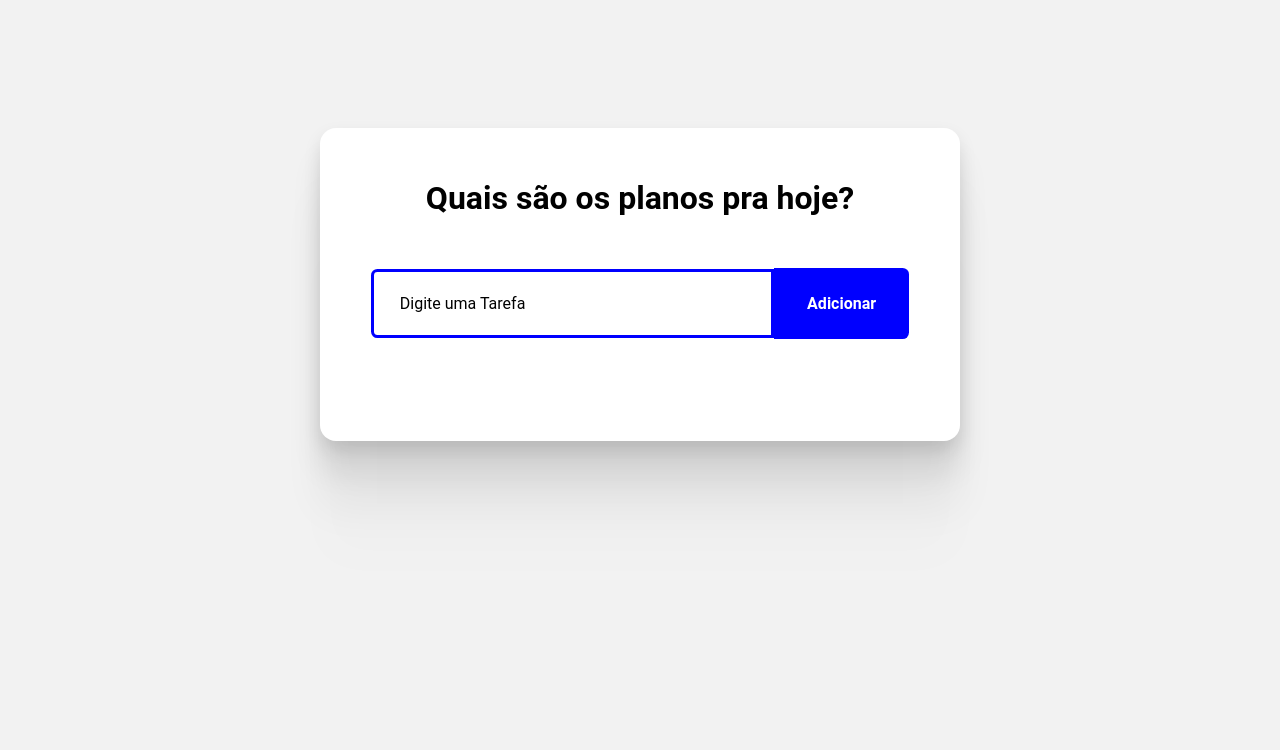
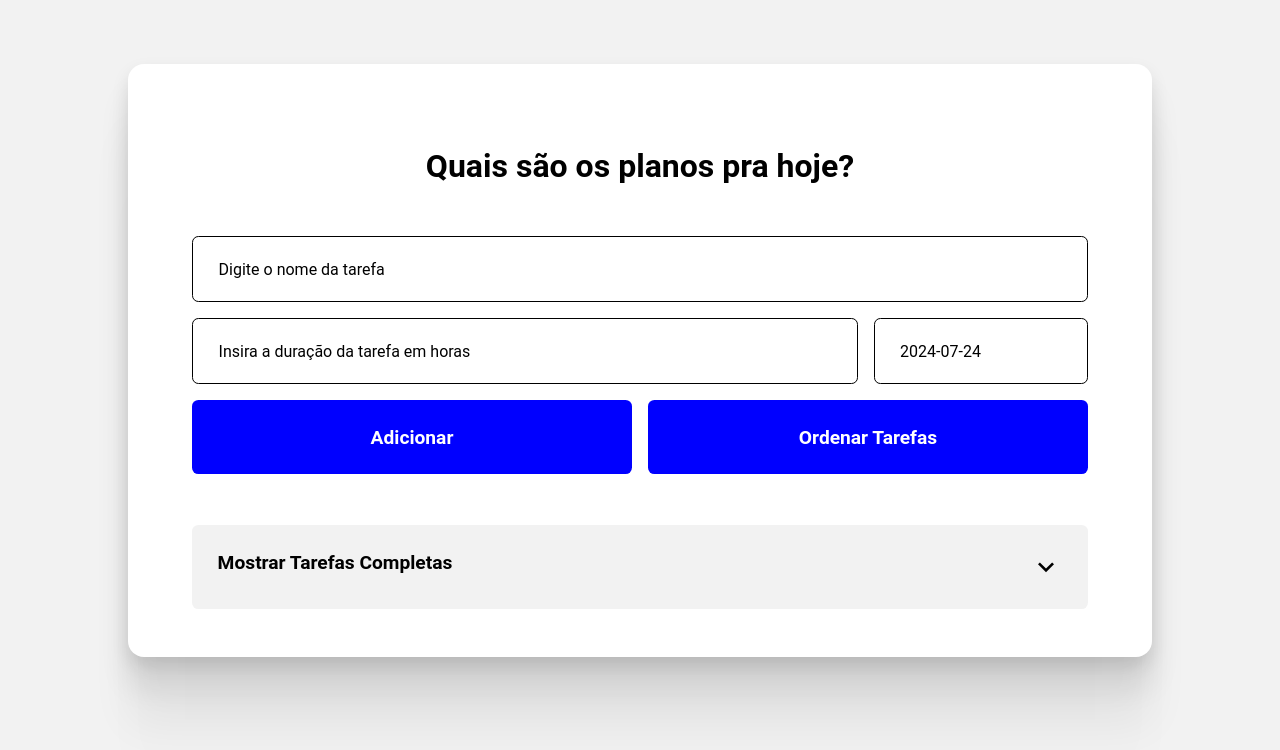
Before and after one commit to projeto-de-algoritmos-2024/AlgoritmosAmbiciosos_TodoList, a React (Create React App) app: page / in a window 1280 px wide. Shown: the top 750 px of the page. Built offline with nearby package versions, Linux system fonts and the light colour scheme.

Commit message:
alteracoes no todolist

```diff
--- a/package.json
+++ b/package.json
@@ -7,6 +7,7 @@
     "@testing-library/react": "^13.4.0",
     "@testing-library/user-event": "^13.5.0",
     "react": "^18.3.1",
+    "react-datepicker": "^7.3.0",
     "react-dom": "^18.3.1",
     "react-icons": "^5.2.1",
     "react-scripts": "5.0.1",
--- a/public/index.html
+++ b/public/index.html
@@ -24,7 +24,7 @@
       work correctly both with client-side routing and a non-root public URL.
       Learn how to configure a non-root public URL by running `npm run build`.
     -->
-    <title>React App</title>
+    <title>Lista de tarefas</title>
   </head>
   <body>
     <noscript>You need to enable JavaScript to run this app.</noscript>
--- a/src/App.css
+++ b/src/App.css
@@ -25,16 +25,14 @@ body {
   flex-direction: column;
   justify-content: start;
   align-items: center;
-  width: 50%;
-  margin: 8rem auto;
+  width: 80%;
+  margin: 4rem auto;
 
   background: var(--light-color);
   text-align: center;
   border-radius: 1rem;
 
-  padding-left: 3.2rem;
-  padding-right: 3.2rem;
-  padding-bottom: 3.2rem;
+  padding: 2rem 4rem;
 
   box-shadow: 0px 188px 53px 0px rgba(0, 0, 0, 0),
     0px 120px 48px 0px rgba(0, 0, 0, 0.01),
@@ -51,7 +49,7 @@ h1 {
 .complete {
   text-decoration: line-through;
   opacity: 0.4;
-  color: var(--dark-color);
+  color: var(--primary-color);
 }
 
 .container-todo-form {
@@ -66,9 +64,9 @@ h1 {
 
 .todo-input {
   padding: 1.4rem 3.2rem 1.4rem 1.6rem;
-  border-radius: 0.4rem 0 0 0.4rem;
-  border: 0.2rem solid var(--primary-color);
-  width: 75%;
+  border-radius: 0.4rem;
+  border: 0.1rem solid var(--dark-color);
+  width: 100%;
   outline: none;
   background: transparent;
   font-size: 1rem;
@@ -79,30 +77,44 @@ h1 {
   color: var(--dark-color);
 }
 
+.todo-input-containerDuration {
+  display: flex;
+  flex-direction: row;
+  width: 100%;
+  gap: 1rem;
+}
+
+.todo-input-containerAll {
+  display: flex;
+  flex-direction: column;
+  width: 100%;
+  gap: 1rem;
+}
+
 .todo-button {
   padding: 1.6rem;
-  width: 25%;
+  width: 100%;
   border: none;
-  border-radius: 0 0.4rem 0.4rem 0;
+  border-radius: 0.4rem;
   cursor: pointer;
   outline: none;
   background-color: var(--primary-color);
   font-weight: bold;
-  font-size: 1rem;
+  font-size: 1.2rem;
   color: var(--light-color);
   text-transform: capitalize;
 }
 
 .todo-input.edit {
   padding: 1.4rem 3.2rem 1.4rem 1.6rem;
-  border: 0.2rem solid #dbdbdb;
+  border: 0.1rem solid #dbdbdb;
 }
 
 .todo-button.edit {
   background-color: #dbdbdb;
   color: var(--dark-color);
   font-weight: bold;
-  border-radius: 0rem 0.4rem 0.4rem 0rem;
+  border-radius: 0.4rem;
 }
 
 .todo-container {
@@ -120,7 +132,7 @@ h1 {
   background-color: #f2f2f2;
 
   padding: 1.6rem;
-  margin-bottom: 1.6rem;
+  margin-bottom: 1rem;
   border-radius: 0.5rem;
   width: 100%;
 }
@@ -128,15 +140,46 @@ h1 {
 .icons {
   display: flex;
   align-items: center;
-  font-size: 1.5rem;
   cursor: pointer;
+  gap: 1rem;
 }
 
-.delete-icon {
-  margin-right: 0.5rem;
+.icon {
   color: var(--primary-color);
+  font-size: 1.9rem;
 }
 
-.edit-icon {
-  color: var(--primary-color);
+.container-buttons {
+  display: flex;
+  flex-direction: row;
+  gap: 1rem;
 }
+
+.show-button {
+  display: flex;
+  padding: 1.6rem;
+  width: 100%;
+  border: none;
+  border-radius: 0.4rem;
+  cursor: pointer;
+  outline: none;
+  background-color: #f2f2f2;
+  font-weight: bold;
+  font-size: 1.2rem;
+  color: var(--dark-color);
+  text-transform: capitalize;
+  gap: 1rem;
+  justify-content: space-between;
+  margin-bottom: 1rem;
+}
+
+.arrow-icon {
+  font-size: 2rem;
+}
+
+.completed-todos {
+  display: flex;
+  flex-direction: column;
+  width: 100%;
+  text-align: start;
+}
--- a/src/components/Todo.js
+++ b/src/components/Todo.js
@@ -1,12 +1,15 @@
 import React, { useState } from "react";
 import TodoForm from "./TodoForm";
-import { RiCloseCircleLine } from "react-icons/ri";
-import { TiEdit } from "react-icons/ti";
+import { MdDelete } from "react-icons/md";
+import { MdEdit } from "react-icons/md";
+import { MdCheck } from "react-icons/md";
 
 const Todo = ({ todos, completeTodo, removeTodo, updateTodo }) => {
   const [edit, setEdit] = useState({
     id: null,
     value: "",
+    duration: "",
+    deadline: "",
   });
 
   const submitUpdate = (value) => {
@@ -14,6 +17,8 @@ const Todo = ({ todos, completeTodo, removeTodo, updateTodo }) => {
     setEdit({
       id: null,
       value: "",
+      duration: "",
+      deadline: "",
     });
   };
 
@@ -26,20 +31,27 @@ const Todo = ({ todos, completeTodo, removeTodo, updateTodo }) => {
       className={todo.isComplete ? "todo-row complete" : "todo-row"}
       key={index}
     >
-      <div key={todo.id} onClick={() => completeTodo(todo.id)}>
-        <b>{index + 1}</b> {todo.text}
+      <div key={todo.id}>
+        <b>{index + 1}</b> {todo.text} - {todo.duration} horas - {todo.deadline}
       </div>
 
-      <div className="icons">
-        <RiCloseCircleLine
-          onClick={() => removeTodo(todo.id)}
-          className="delete-icon"
-        />
-        <TiEdit
-          onClick={() => setEdit({ id: todo.id, value: todo.text })}
-          className="edit-icon"
-        />
-      </div>
+      {!todo.isComplete && (
+        <div className="icons">
+          <MdCheck onClick={() => completeTodo(todo.id)} className="icon" />
+          <MdEdit
+            onClick={() =>
+              setEdit({
+                id: todo.id,
+                value: todo.text,
+                duration: todo.duration,
+                deadline: todo.deadline,
+              })
+            }
+            className="icon"
+          />
+          <MdDelete onClick={() => removeTodo(todo.id)} className="icon" />
+        </div>
+      )}
     </div>
   ));
 };
--- a/src/components/TodoForm.js
+++ b/src/components/TodoForm.js
@@ -1,60 +1,126 @@
 import React, { useState, useEffect, useRef } from "react";
+import DatePicker from "react-datepicker";
+import "react-datepicker/dist/react-datepicker.css";
 
 const TodoForm = (props) => {
-  const [input, setInput] = useState(props.edit ? props.edit.valye : "");
+  const [input, setInput] = useState(props.edit ? props.edit.value : "");
+  const [duration, setDuration] = useState(
+    props.edit ? props.edit.duration : ""
+  );
+  const [deadline, setDeadline] = useState(
+    props.edit ? new Date(props.edit.deadline) : new Date()
+  );
 
   const inputRef = useRef(null);
 
   useEffect(() => {
     inputRef.current.focus();
-  });
+  }, []);
 
-  // Ao digitar seta o input para o que for digitado (e.taget.value)
   const handleChange = (e) => {
-    setInput(e.target.value);
+    const { name, value } = e.target;
+    if (name === "text") {
+      setInput(value);
+    } else if (name === "duration") {
+      if (/^\d*$/.test(value)) {
+        setDuration(value);
+      }
+    }
   };
 
-  // Ao clicar no botão:
   const handleSubmit = (e) => {
     e.preventDefault();
 
     props.onSubmit({
       id: Math.floor(Math.random() * 10000),
       text: input,
+      duration: duration,
+      deadline: deadline.toISOString().split("T")[0], // Formata a data como 'yyyy-mm-dd'
     });
 
     setInput("");
+    setDuration("");
+    setDeadline(new Date());
+  };
+
+  const handleSort = () => {
+    props.onSort();
   };
 
   return (
     <div className="container-todo-form">
       <form className="todo-form" onSubmit={handleSubmit}>
         {props.edit ? (
-          <>
+          <div className="todo-input-containerAll">
             <input
               type="text"
-              placeholder="Atualize a tarefa"
+              placeholder="Atualize o nome da tarefa"
               value={input}
               name="text"
               className="todo-input edit"
               onChange={handleChange}
               ref={inputRef}
             />
-            <button className="todo-button edit">Atualize</button>
-          </>
+            <div className="todo-input-containerDuration">
+              <input
+                type="text"
+                placeholder="Atualize a duração da tarefa em horas"
+                value={duration}
+                name="duration"
+                className="todo-input edit"
+                onChange={handleChange}
+              />
+              <DatePicker
+                selected={deadline}
+                onChange={(date) => setDeadline(date)}
+                dateFormat="yyyy-MM-dd"
+                minDate={new Date()}
+                className="todo-input edit"
+              />
+            </div>
+            <button className="todo-button edit">Adicionar</button>
+          </div>
         ) : (
-          <>
+          <div className="todo-input-containerAll">
             <input
               type="text"
-              placeholder="Digite uma Tarefa"
+              placeholder="Digite o nome da tarefa"
               value={input}
               name="text"
               className="todo-input"
               onChange={handleChange}
               ref={inputRef}
             />
-            <button className="todo-button"> Adicionar</button>
-          </>
+            <div className="todo-input-containerDuration">
+              <input
+                type="text"
+                placeholder="Insira a duração da tarefa em horas"
+                value={duration}
+                name="duration"
+                className="todo-input"
+                onChange={handleChange}
+              />
+              <DatePicker
+                selected={deadline}
+                onChange={(date) => setDeadline(date)}
+                dateFormat="yyyy-MM-dd"
+                minDate={new Date()}
+                className="todo-input"
+              />
+            </div>
+            <div className="container-buttons">
+              <button type="submit" className="todo-button">
+                Adicionar
+              </button>
+              <button
+                type="button"
+                className="todo-button"
+                onClick={handleSort}
+              >
+                Ordenar tarefas
+              </button>
+            </div>
+          </div>
         )}
       </form>
     </div>
--- a/src/components/TodoList.js
+++ b/src/components/TodoList.js
@@ -1,18 +1,19 @@
 import React, { useState } from "react";
 import Todo from "./Todo";
 import TodoForm from "./TodoForm";
+import { MdKeyboardArrowDown } from "react-icons/md";
+import { MdKeyboardArrowUp } from "react-icons/md";
 
 const TodoList = () => {
   const [todos, setTodos] = useState([]);
+  const [showCompleted, setShowCompleted] = useState(false);
 
   const addTodo = (todo) => {
-    //Une as letras/palavras caso tenha muitos espaços vazios entre elas
     if (!todo.text || /^\s*$/.test(todo.text)) {
       return;
     }
 
     const newTodos = [todo, ...todos];
-
     setTodos(newTodos);
   };
 
@@ -28,7 +29,6 @@ const TodoList = () => {
 
   const removeTodo = (id) => {
     const removeArr = [...todos].filter((todo) => todo.id !== id);
-
     setTodos(removeArr);
   };
 
@@ -42,16 +42,45 @@ const TodoList = () => {
     setTodos(updatedTodos);
   };
 
+  const sortTodos = () => {
+    console.log("Ordenar tarefas", todos);
+  };
+
+  const toggleShowCompleted = () => {
+    setShowCompleted(!showCompleted);
+  };
+
   return (
     <div className="todo-app">
       <h1>Quais são os planos pra hoje?</h1>
-      <TodoForm onSubmit={addTodo} />
+      <TodoForm onSubmit={addTodo} onSort={sortTodos} />
       <Todo
-        todos={todos}
+        todos={todos.filter((todo) => !todo.isComplete)}
         completeTodo={completeTodo}
         removeTodo={removeTodo}
         updateTodo={updateTodo}
       />
+      <button onClick={toggleShowCompleted} className="show-button">
+        {showCompleted
+          ? "Mostrar tarefas completas"
+          : "Mostrar tarefas completas"}
+        {showCompleted ? (
+          <MdKeyboardArrowUp className="arrow-icon" />
+        ) : (
+          <MdKeyboardArrowDown className="arrow-icon" />
+        )}
+      </button>
+      {showCompleted && (
+        <div className="completed-todos">
+          <Todo
+            todos={todos.filter((todo) => todo.isComplete)}
+            completeTodo={() => {}} // Não faz nada, pois não queremos alterar tarefas completas
+            removeTodo={() => {}} // Não faz nada, pois não queremos remover tarefas completas
+            updateTodo={() => {}} // Não faz nada, pois não queremos editar tarefas completas
+            className="completed-todo"
+          />
+        </div>
+      )}
     </div>
   );
 };
```
Also changed, not shown: 1 other file (tests, documents, lock files or other folders).
